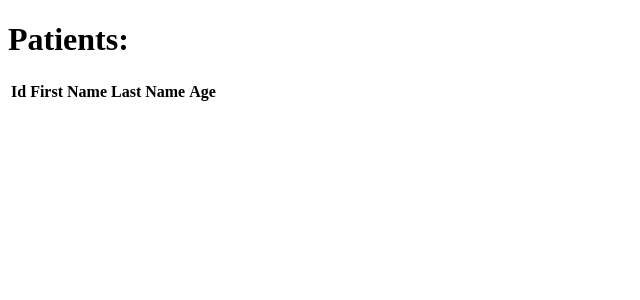
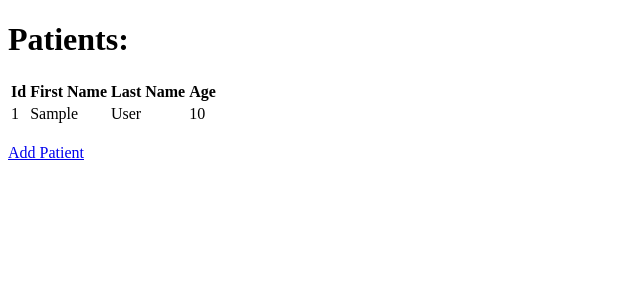
Before and after one commit to Aritro1998/Clinicals, a Django app: page / in a window 1280 px wide. Shown: the top 300 px of the page, without its empty margins (0-640 px from the left). Run offline with Django 4.2, Linux system fonts and the light colour scheme; tables that the repository leaves empty hold one stand-in row (values such as "Sample post"); lists and menus that the app fills with data are empty.

Commit message:
Create Add Patient link in patient_list

```diff
--- a/Clinicals/templates/clinicalsApp/patient_form.html
+++ b/Clinicals/templates/clinicalsApp/patient_form.html
@@ -1,10 +1,12 @@
 <!DOCTYPE html>
 <html lang="en">
+
     <head>
         <meta charset="UTF-8">
         <meta name="viewport" content="width=device-width, initial-scale=1.0">
         <title>Create Patient</title>
     </head>
+
     <body>
         <h2>Create Patient</h2>
         <form method="post">
@@ -15,4 +17,5 @@
             <input type="submit" value="Save">
         </form>
     </body>
+
 </html>
--- a/Clinicals/templates/clinicalsApp/patient_list.html
+++ b/Clinicals/templates/clinicalsApp/patient_list.html
@@ -1,10 +1,12 @@
 <!DOCTYPE html>
 <html lang="en">
+
     <head>
-    <meta charset="UTF-8">
-    <meta name="viewport" content="width=device-width, initial-scale=1.0">
+        <meta charset="UTF-8" />
+        <meta name="viewport" content="width=device-width, initial-scale=1.0" />
         <title>Patient List</title>
     </head>
+
     <body>
         <h1>Patients:</h1>
         <table>
@@ -14,14 +16,16 @@
                 <th>Last Name</th>
                 <th>Age</th>
             </thead>
-        {% for patients in patient_list %}
+            {% for patient in patient_list %}
             <tr>
-            <td>{{ patient.id }}</td>
-            <td>{{ patient.firstName }}</td>
-            <td>{{ patient.lastName }}</td>
-            <td>{{ patient.age }}</td>
+                <td>{{patient.id}}</td>
+                <td>{{patient.firstName}}</td>
+                <td>{{patient.lastName}}</td>
+                <td>{{patient.age}}</td>
             </tr>
             {% endfor %}
-    </table>
+        </table><br>
+        <a href="create/">Add Patient</a>
     </body>
+
 </html>
--- a/Clinicals/urls.py
+++ b/Clinicals/urls.py
@@ -19,6 +19,6 @@
 
 urlpatterns = [
     path('admin/', admin.site.urls),
-    path('',views.PatientListView.as_view()),
+    path('',views.PatientListView.as_view(), name='index'),
     path('create/',views.PatientCreateView.as_view())
 ]
```
Lines whose indentation alone changed are shown as unchanged.
